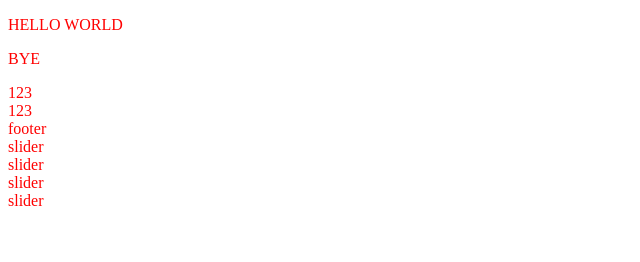
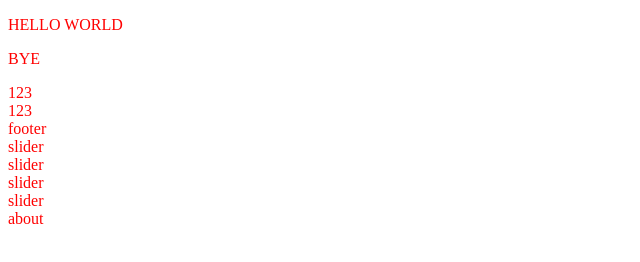
Before and after one commit to DmitrijPerejro/example, a website: page index.html in a window 1280 px wide. Shown: the full height of the page, 0-640 px from the left. Drawn offline with Linux system fonts and the light colour scheme.

Commit message:
end about

```diff
--- a/index.html
+++ b/index.html
@@ -23,5 +23,6 @@
         <div>slider</div>
       </div>
     </section>
+    <section>about</section>
   </body>
 </html>
```
